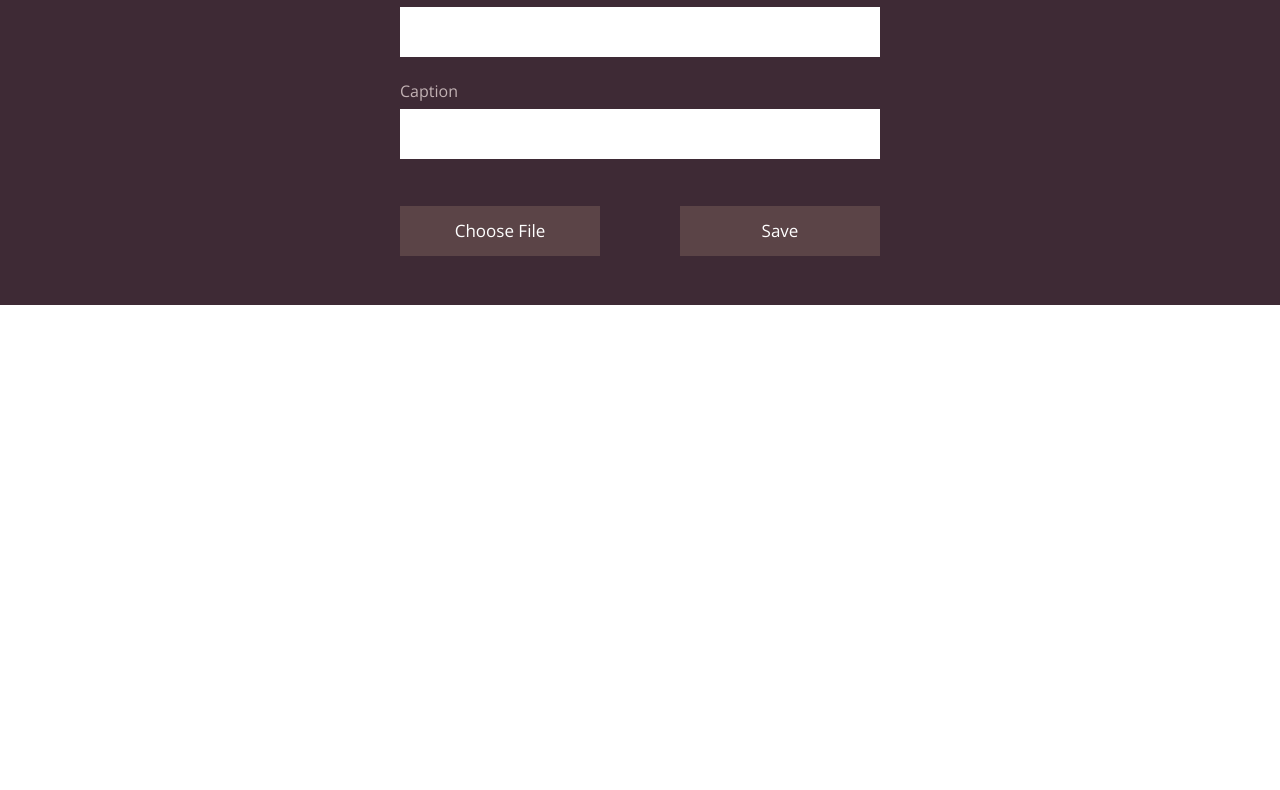
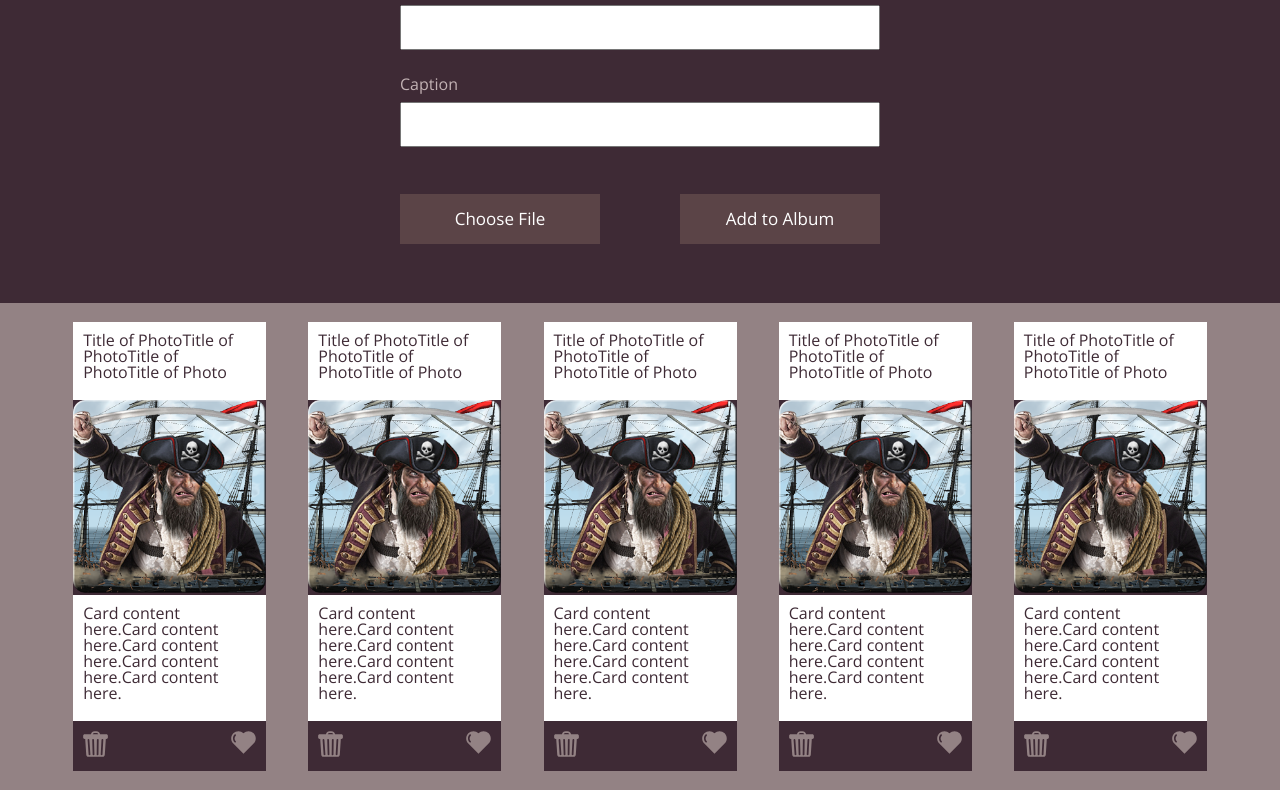
Before and after one commit to EvanSays/foto-finder, a plain HTML site: page index.html in a window 1280 px wide. Shown: the part 130-920 px from the top of the page. Before the commit the page ends 800 px from the top, so only its background shows below. Drawn offline with nearby package versions, Linux system fonts and the light colour scheme.

Commit message:
Styling additions, refactoring layout

```diff
--- a/index.html
+++ b/index.html
@@ -1,14 +1,16 @@
-
 <!DOCTYPE html>
 <html>
+
 <head>
     <meta charset="utf-8">
-      <link rel="stylesheet" type="text/css" href="reset.css">
+    <meta name="viewport" content="width=device-width, initial-scale=1">
+    <link rel="stylesheet" href="reset.css">
     <link rel="stylesheet" type="text/css" href="style.css">
     <link rel="stylesheet" type="text/js" href="scripts.js">
     <link href="https://fonts.googleapis.com/css?family=Open+Sans:400,600,800" rel="stylesheet">
-      <title>Foto-Finder</title>
+    <title>Foto Finder</title>
 </head>
+
 <body>
     <header>
         <h1>FOTO
@@ -16,24 +18,94 @@
           FINDER
         </h1>
     </header>
+
     <main>
-        <div class="input-wrapper">
-          <label for="title-gen">
+        <div class="inputs-wrapper">
+
+            <label for="input-title">
             Title
             </label>
-          <input id="title-gen" type="text" name="" value="">
-          <label for="caption-gen">
+            <input id="input-title" type="text" name="" value="">
+
+            <label for="input-caption">
             Caption
             </label>
-          <input id="caption-gen" type="text" name="" value="">
+            <input id="input-caption" type="text" name="" value="">
+
+            <div class="choose-file-wrapper">
+                <input type="file" name="file" id="file" class="inputfile" data-multiple-caption="{count} files selected" multiple />
+                <label for="file">Choose File</label>
+
+                <label id="add-to-album-btn" for="">Add to Album</label>
             </div>
-        <div class="main-buttons">
-          <label id="choose-file-btn" for="">Choose File</label>
-          <label id="save-btn" for="">Save</label>
         </div>
     </main>
+
+
+
     <section>
+        <section class="card-wrapper">
+            <h2 class="card-header">Title of PhotoTitle of PhotoTitle of PhotoTitle of Photo</h2>
+            <img class="card-img" src="photos/pirate.png" />
+            <p class="card-content">
+                Card content here.Card content here.Card content here.Card content here.Card content here.
+            </p>
+            <footer>
+                <img class="card-icon-delete" src="photos/delete.svg" alt="">
+                <img class="card-icon-fav" src="photos/favorite.svg" alt="">
+            </footer>
+        </section>
+
+        <section class="card-wrapper">
+            <h2 class="card-header">Title of PhotoTitle of PhotoTitle of PhotoTitle of Photo</h2>
+            <img class="card-img" src="photos/pirate.png" />
+            <p class="card-content">
+                Card content here.Card content here.Card content here.Card content here.Card content here.
+            </p>
+            <footer>
+                <img class="card-icon-delete" src="photos/delete.svg" alt="">
+                <img class="card-icon-fav" src="photos/favorite.svg" alt="">
+            </footer>
+        </section>
+
+        <section class="card-wrapper">
+            <h2 class="card-header">Title of PhotoTitle of PhotoTitle of PhotoTitle of Photo</h2>
+            <img class="card-img" src="photos/pirate.png" />
+            <p class="card-content">
+                Card content here.Card content here.Card content here.Card content here.Card content here.
+            </p>
+            <footer>
+                <img class="card-icon-delete" src="photos/delete.svg" alt="">
+                <img class="card-icon-fav" src="photos/favorite.svg" alt="">
+            </footer>
+        </section>
+
+        <section class="card-wrapper">
+            <h2 class="card-header">Title of PhotoTitle of PhotoTitle of PhotoTitle of Photo</h2>
+            <img class="card-img" src="photos/pirate.png" />
+            <p class="card-content">
+                Card content here.Card content here.Card content here.Card content here.Card content here.
+            </p>
+            <footer>
+                <img class="card-icon-delete" src="photos/delete.svg" alt="">
+                <img class="card-icon-fav" src="photos/favorite.svg" alt="">
+            </footer>
+        </section>
+
+        <section class="card-wrapper">
+            <h2 class="card-header">Title of PhotoTitle of PhotoTitle of PhotoTitle of Photo</h2>
+            <img class="card-img" src="photos/pirate.png" />
+            <p class="card-content">
+                Card content here.Card content here.Card content here.Card content here.Card content here.
+            </p>
+            <footer>
+                <img class="card-icon-delete" src="photos/delete.svg" alt="">
+                <img class="card-icon-fav" src="photos/favorite.svg" alt="">
+            </footer>
+        </section>
+
 
     </section>
 </body>
+
 </html>
--- a/style.css
+++ b/style.css
@@ -1,14 +1,33 @@
+* {
+  box-sizing: border-box;
+}
+
 body {
   font-family: 'Open Sans', sans-serif;
 }
 
-header {
+/*=======================================
+>>>>>>>>  Header  <<<<<<<<
+========================================*/
+h1 {
+  background-color: #3E2A35;
+  color: #FFFFFF;
+  font-size: 58px;
+  font-weight: 800;
+  letter-spacing: 2px;
   text-align: center;
-
+  padding-top: 25px;
 }
 
+.header-cam-icon {
+  height: 53px;
+  vertical-align: top;
+}
+/*=======================================
+>>>>>>>>  Main  <<<<<<<<
+========================================*/
 main {
-  background-color: #3E2A35;
+  background: #3E2A35;
   height: 350px;
 }
 main:after {
@@ -16,61 +35,125 @@ main:after {
   display: table;
   clear: both;
 }
-
-h1 {
-  background-color: #3E2A35;
-  color: #FFFFFF;
-  font-weight: 800;
-  font-size: 58px;
-  padding-top: 25px;
-  letter-spacing: 2px;
-}
-
-.header-cam-icon {
-  height: 53px;
-}
-
 label {
+  font-weight: 200;
   display: block;
   color: #C2B2B4;
   padding-top: 26px;
-  font-weight: 200;
 }
 
-#choose-file-btn, #save-btn {
+#input-caption, #input-title {
+  width: 100%;
+  height: 45px;
+  margin-top: 10px;
+}
+/*=======================================
+>>>>>>>>  buttons  <<<<<<<<
+========================================*/
+.inputs-wrapper {
+  width: 480px;
+  margin: auto;
+}
+.choose-file-wrapper {
+  width: 480px;
+  text-align: center;
+  margin-top: 47px;
+}
+#choose-file-btn, #add-to-album-btn {
+  background-color: #5B4447;
+  color: #FFFFFF;
+  font-size: 17px;
+  text-align: center;
   width: 200px;
   height: 50px;
   border: 0px;
   padding: 0px;
-  text-align: center;
-  background-color: #5B4447;
-  color: #FFFFFF;
-  font-size: 17px;
   line-height: 50px;
 }
 #choose-file-btn {
   float: left;
 }
-#save-btn {
+#add-to-album-btn {
   float: right;
 }
 
-.main-buttons {
-  width: 480px;
-  margin: auto;
-  text-align: center;
-  margin-top: 47px;
+/*=======================================
+>>>>>>>>  Choose Button  <<<<<<<<
+========================================*/
+.inputfile + label {
+	cursor: pointer; /* "hand" cursor */
+}
+.inputfile {
+  width: 200px;
+  height: 50px;
+	opacity: 0;
+	overflow: hidden;
+	position: absolute;
+	z-index: -1;
+
+}
+.inputfile + label {
+    width: 200px;
+    height: 50px;
+    font-size: 17px;
+    font-weight: 300;
+    color: #FFFFFF;
+    background-color: #5B4447;
+    display: inline-block;
+    line-height: 50px;
+    padding: 0px;
+    float: left;
+
 }
 
-#caption-gen, #title-gen {
-  width: 100%;
-  height: 50px;
-  margin-top: 10px;
-  border: 0px;
-  padding: 0px;
+.inputfile:focus + label,
+.inputfile + label:hover {
+    background-color: #938284;
 }
 
-.input-wrapper {
-  width: 480px;
-  margin: auto;
+/*=======================================
+>>>>>>>>  Cards  <<<<<<<<
+========================================*/
+section {
+  text-align: center;
+  background-color: #938284;
 }
+
+.card-wrapper {
+  background-color: #3E2A35;
+  text-align: center;
+  display: inline-block;
+  width: 197px;
+  margin: 17px;
+  border: 2px solid #938284;
+}
+
+.card-header, .card-content  {
+  background-color: #FFFFFF;
+  color: #3E2A35;
+  padding: 10px 10px 20px 10px;
+  text-align: left;
+}
+
+footer {
+  background-color: #3E2A35;
+  height: 50px;
+}
+
+.card-img {
+  width: 100%;
+}
+
+.card-icon-delete {
+  float: left;
+  width: 25px;
+  background-color: #3E2A35;
+  margin: 10px;
+}
+
+.card-icon-fav {
+  float: right;
+  width: 25px;
+  background-color: #3E2A35;
+  margin: 10px;
+}
```
Also changed, not shown: photos/pirate.png (added). Lines whose indentation alone changed are shown as unchanged.
